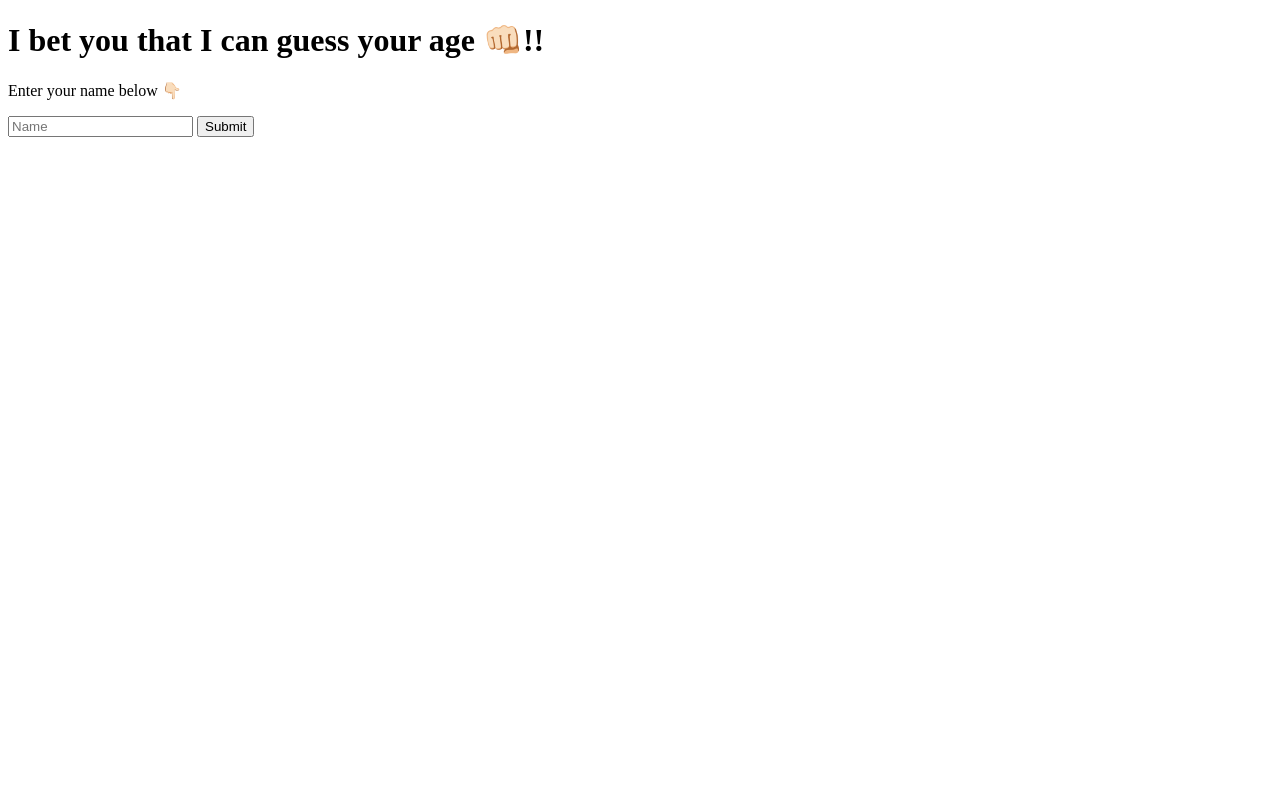
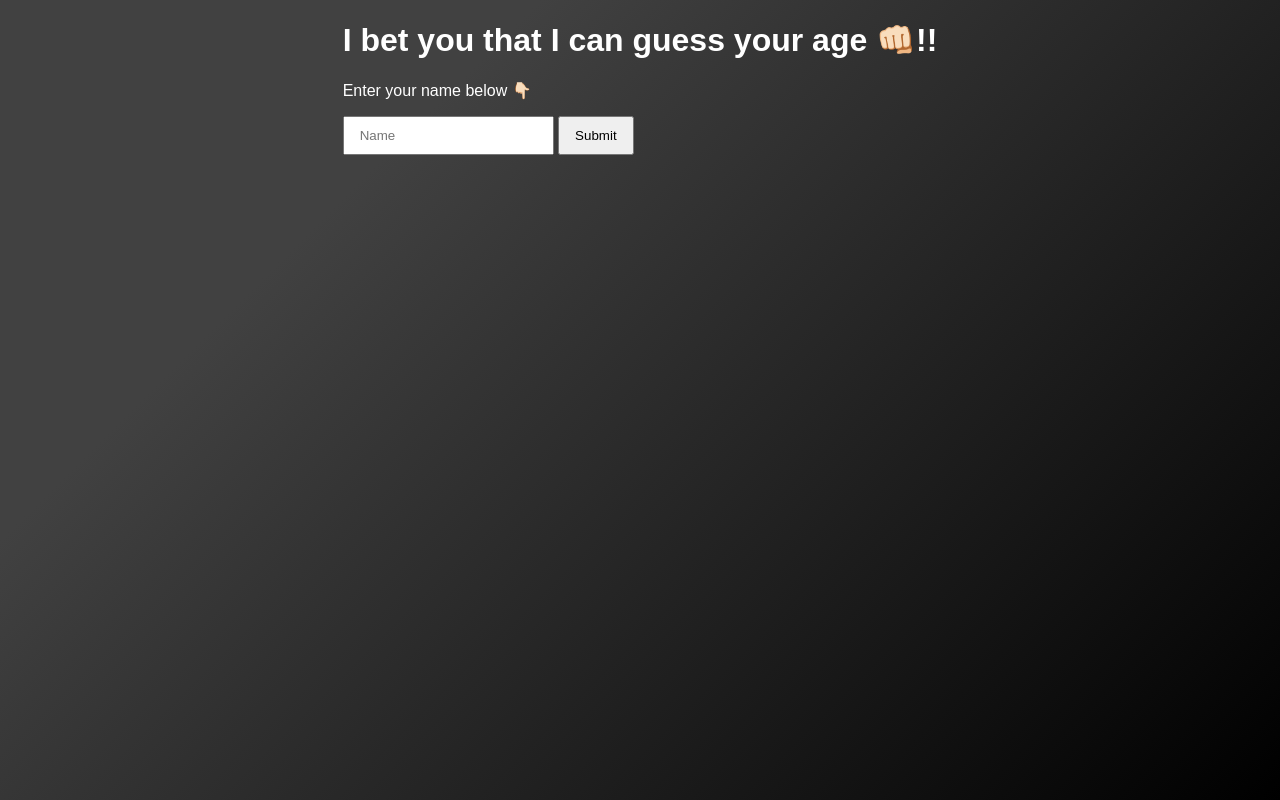
Before and after one commit to XtremeRonni/age-finder, a plain HTML site: page index.html in a window 1280 px wide. Drawn offline with Linux system fonts and the light colour scheme.

Commit message:
Added styles

```diff
--- a/index.html
+++ b/index.html
@@ -7,7 +7,8 @@
     <link rel="stylesheet" href="style.css">
 </head>
 <body>
-    <div class="container>
+    <div class="container">
+        <div class="inner-container">
     <div class="titles">
         <h1 class="heading">I bet you that I can guess your age 👊🏻!!</h1>
         <p class="info">Enter your name below 👇🏻</p>
@@ -18,11 +19,12 @@
         <button class="submit" id="btn">Submit</button>
     </div>
 
-    <div class="output">
+    <div class="output" id="outputDiv">
         <p class="output" id="output"></p>
     </div>
 </div>
+</div>
 
-    <script src="script.js"></script>
+<script src="script.js"></script>
 </body>
 </html>
--- a/script.js
+++ b/script.js
@@ -1,6 +1,7 @@
 const input = document.getElementById('nameInput');
 const button = document.getElementById('btn');
 const output = document.getElementById('output');
+const outputDiv = document.getElementById('outputDiv');
 
 const url = `https://api.agify.io/?name=${name}`
 
@@ -12,10 +13,23 @@ const getAge = (name) => {
     })
 }
 
+function createGif() {
+    const gif = document.createElement('img');
+    gif.src = './images/gif.gif';
+    outputDiv.appendChild(gif);
+};
+
+function removeGif(gif) {
+    outputDiv.removeChild(gif);
+}
+
 button.addEventListener('click', () => {
     if(!isNaN(input.value)) {
         output.innerText = `Is this your age? Enter properly`;
     } else {
-        getAge(input.value);
+        removeGif(createGif())
+        setInterval(() => {
+            getAge(input.value);
+        }, 5000);
     }
 })
--- a/style.css
+++ b/style.css
@@ -0,0 +1,25 @@
+* {
+    box-sizing: border-box;
+}
+body {
+    margin: 0;
+    padding: 0;
+    font-family: sans-serif;
+    background-color: #000000;
+    background-image: linear-gradient(315deg, #000000 0%, #414141 74%);
+    min-height: 100vh;
+    color: #fff;
+}
+
+.container {
+    display: flex;
+    flex-direction: column;
+    justify-content: center;
+    align-items: center;
+}
+input {
+    padding: 10px 15px;
+}
+button {
+    padding: 10px 15px;
+}
```
Also changed, not shown: 1 other file.
